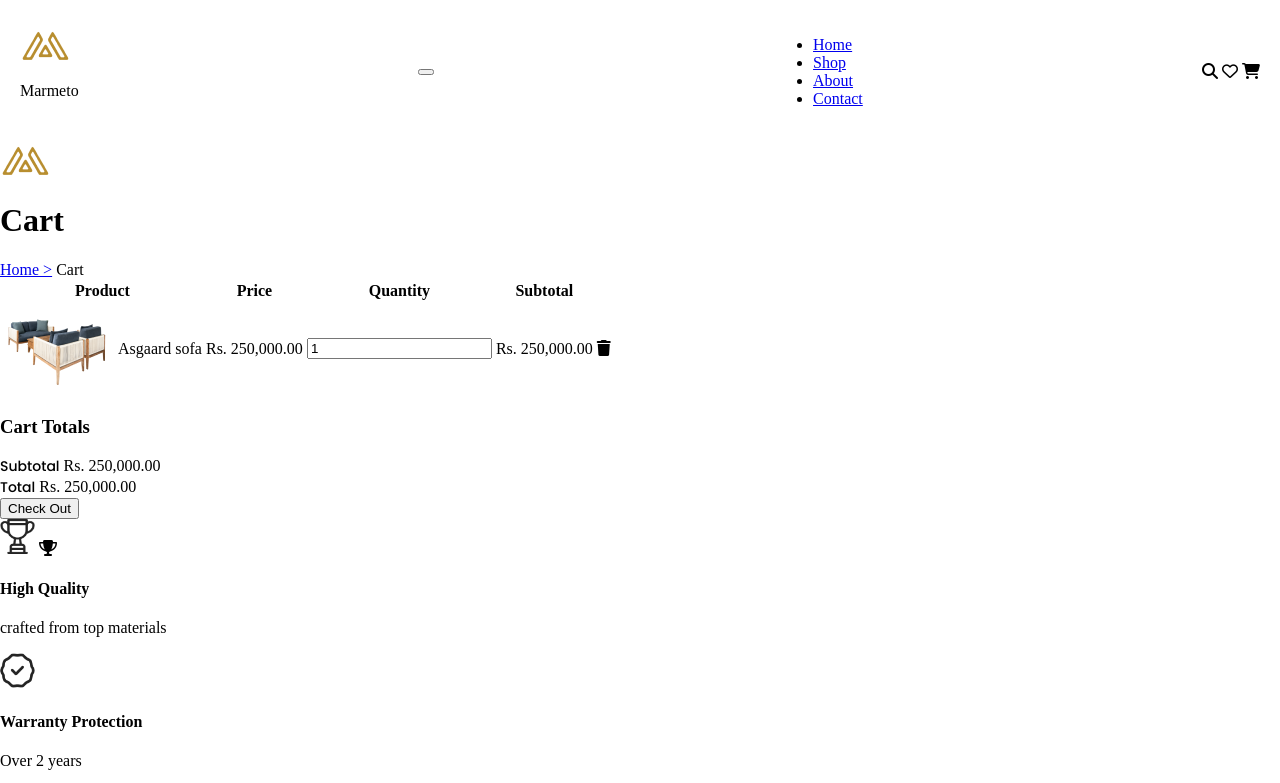
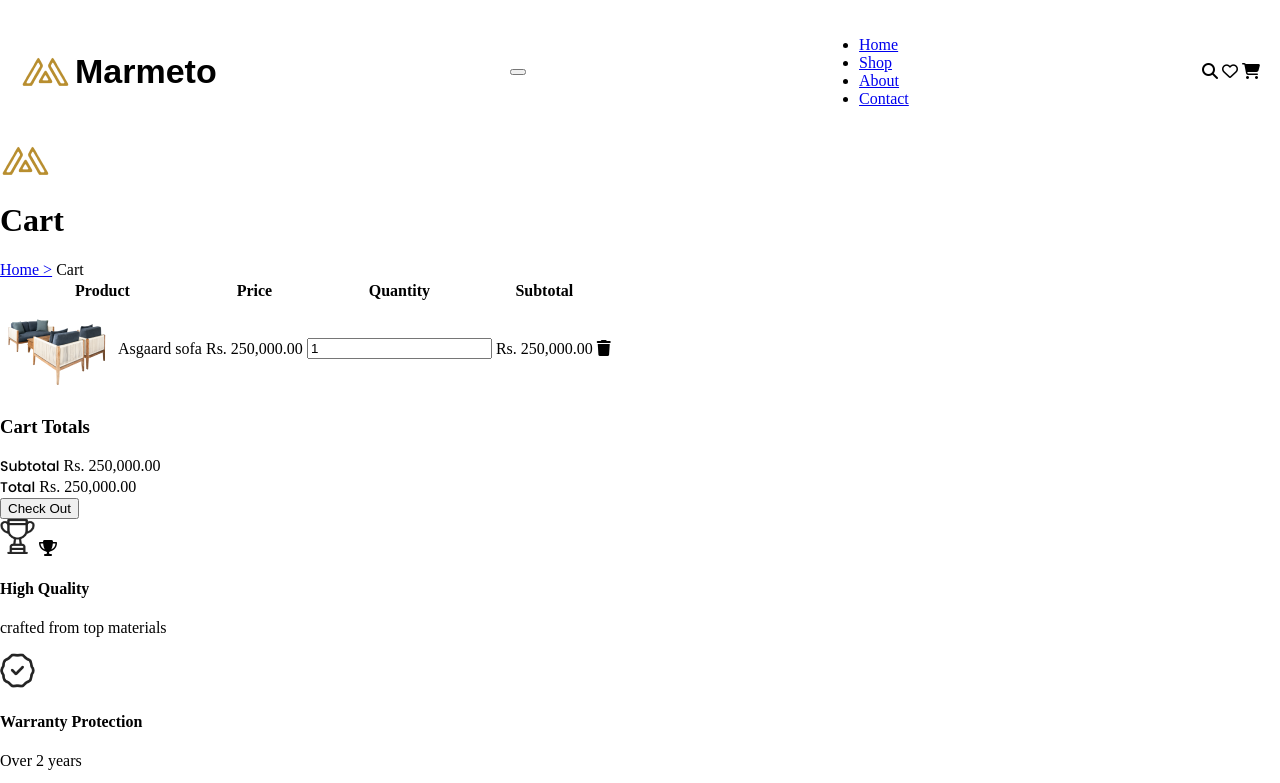
Before and after one commit to DEV-Gitanjali/ResponsiveCart-Page, a plain HTML site: page index.html in a window 1280 px wide. Shown: the top 783 px of the page. Drawn offline with Linux system fonts and the light colour scheme.

Commit message:
this code for logo styling

```diff
--- a/style.css
+++ b/style.css
@@ -12,3 +12,21 @@ html, body {
   padding: 20px;
 
 }
+
+/* Logo container */
+.logo {
+  display: flex;
+  align-items: center;
+  gap: 5px;
+  opacity: 1;
+}
+
+/* Styling for logo text */
+.logo_name p {
+  font-family: 'Montserrat', sans-serif;
+  font-size: 34px;
+  font-weight: 700;
+  line-height: 41.45px;
+  text-align: left;
+  margin: 0;
+}
```
